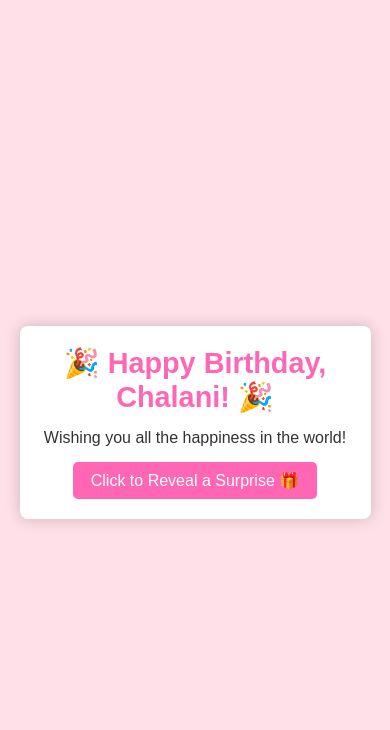
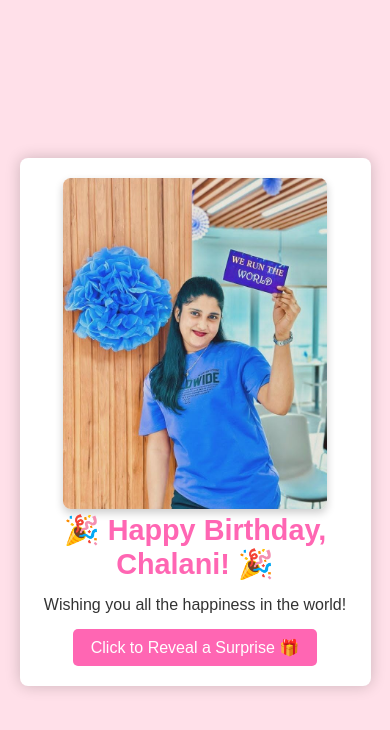
Before and after one commit to smartajay2/frdbday, a plain HTML site: page index.html in a window 390 px wide. Drawn offline with Linux system fonts and the light colour scheme.

Commit message:
img updated

```diff
--- a/index.html
+++ b/index.html
@@ -8,6 +8,7 @@
 </head>
 <body>
   <div class="container">
+    <img src="./assets/hai.jpeg" alt="Birthday Image">
     <h1>🎉 Happy Birthday, Chalani! 🎉</h1>
     <p>Wishing you all the happiness in the world!</p>
     <button onclick="showMessage()">Click to Reveal a Surprise 🎁</button>
--- a/style.css
+++ b/style.css
@@ -58,6 +58,14 @@ button:hover {
   display: none;
 }
 
+/* Image styling */
+img {
+  width: 100%; /* Ensure image is responsive and fits the container */
+  height: auto; /* Maintain aspect ratio */
+  border-radius: 8px; /* Optional: add rounded corners */
+  box-shadow: 0 4px 8px rgba(0, 0, 0, 0.2); /* Optional: add a subtle shadow */
+}
+
 /* Responsive adjustments for iPhones */
 
 /* iPhone SE (2020) and smaller screens */
@@ -68,6 +76,9 @@ button:hover {
   button {
     padding: 8px 16px;
     font-size: 0.9em;
+  }
+  img {
+    width: 90%; /* Adjust image width for smaller devices */
   }
 }
 
@@ -80,6 +91,9 @@ button:hover {
     padding: 9px 18px;
     font-size: 1em;
   }
+  img {
+    width: 85%; /* Slightly smaller image size for larger iPhones */
+  }
 }
 
 /* iPhone 12 Pro Max, 13 Pro Max, 14 Plus, and 15 Plus (6.7-inch screen) */
@@ -91,4 +105,7 @@ button:hover {
     padding: 10px 20px;
     font-size: 1.1em;
   }
+  img {
+    width: 80%; /* Adjust width for larger iPhones */
+  }
 }
```
Also changed, not shown: assets/hai.jpeg (added).
